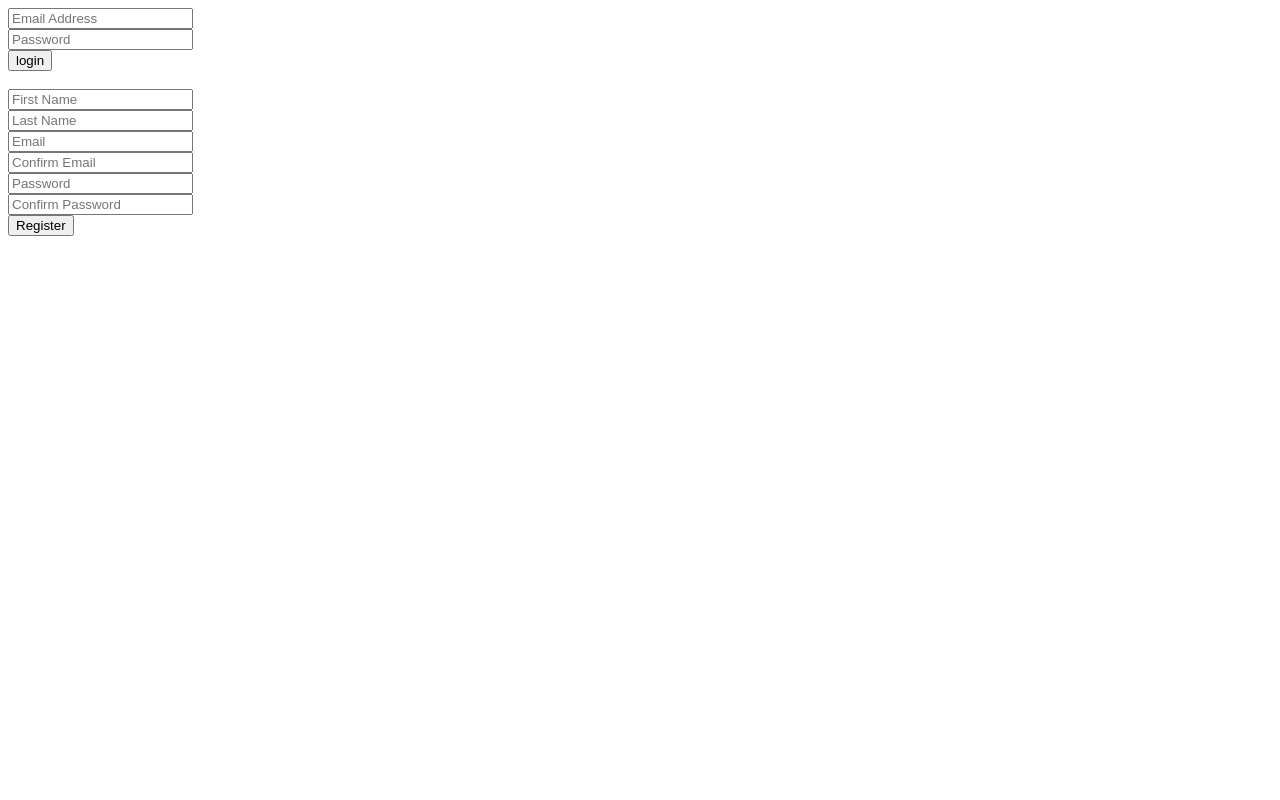
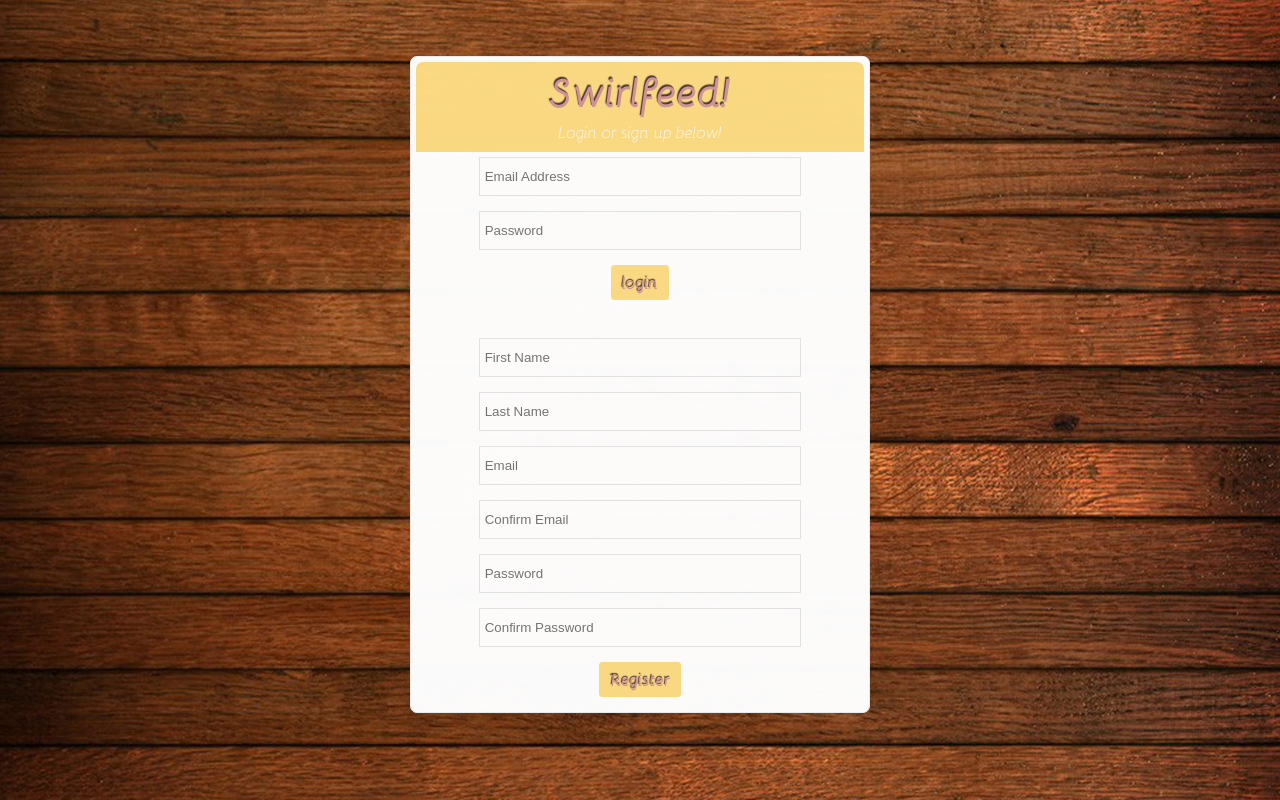
Before and after one commit to JunJosh/socialmed, a PHP site: page /register.php in a window 1280 px wide. Run offline with PHP 8.4, Linux system fonts and the light colour scheme.

Commit message:
Update register.php
-add login div

```diff
--- a/social/register.php
+++ b/social/register.php
@@ -6,9 +6,20 @@ require 'includes/form_handlers/login_handler.php';
 <!DOCTYPE html>
 <html>
 <head>
+	<link rel="stylesheet" type="text/css" href="assets/css/register_style.css">
 	<title>Swirlfeed</title>
 </head>
 <body>
+
+	<div class="wrapper">
+
+		<div class="login_box">
+
+			<div class="login_header">
+				<h1>Swirlfeed!</h1>
+				Login or sign up below!
+			</div>
+
 
 			<form action="register.php" method="POST">
 				<input type="text" name="log_email" placeholder="Email Address" value="<?php
@@ -74,8 +85,9 @@ require 'includes/form_handlers/login_handler.php';
 				<br>
 
 				<?php if(in_array("<span style='color:#14C800;'>You're all set! Goahead and login!</span><br>", $error_array)) echo "<span style='color:#14C800;'>You're all set! Goahead and login!</span><br>"; ?>
-
 			</form>
 
+		</div>
+	</div>
 </body>
 </html>
```
Lines whose indentation alone changed are shown as unchanged.
